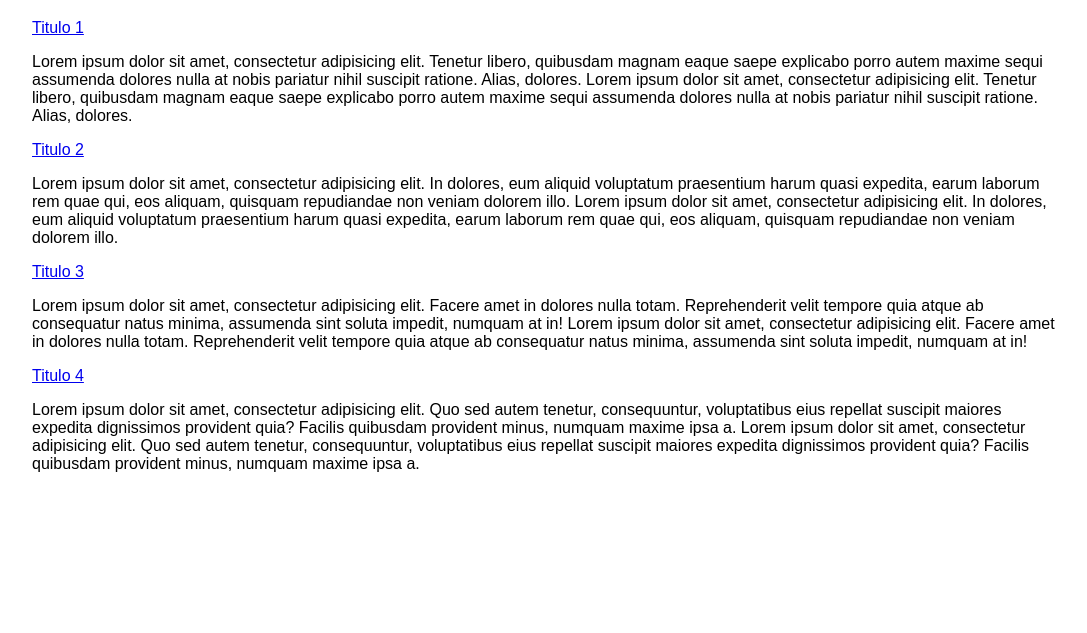
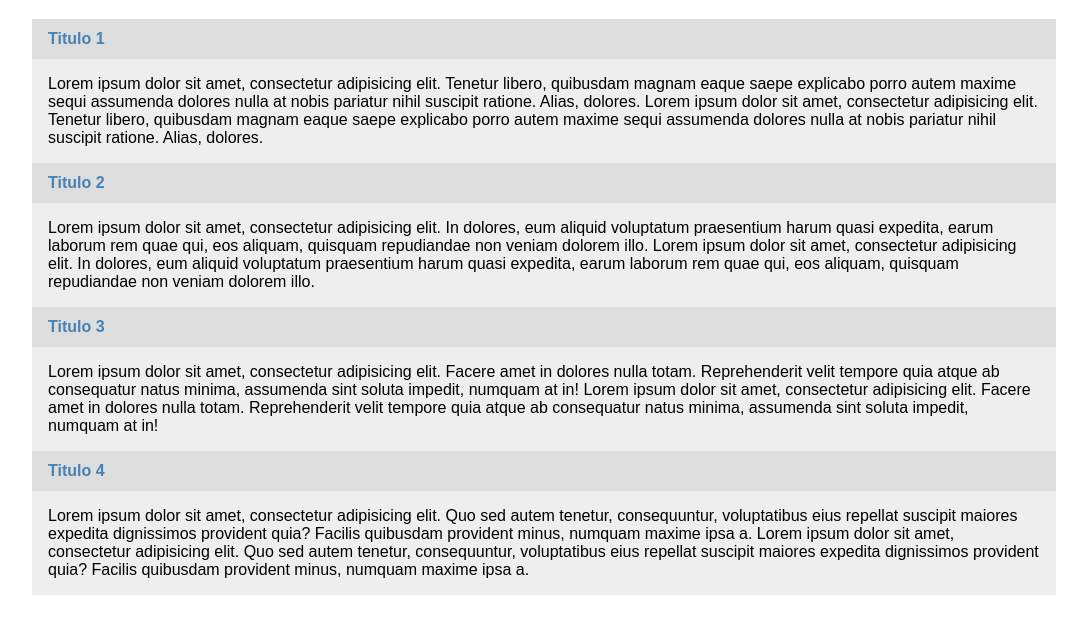
Before and after one commit to yomar-dev/acordeon-css, a plain HTML site: page index.html in a window 1280 px wide. Shown: the part 61-694 px from the top of the page, without its empty margins (96-1183 px from the left). Drawn offline with Linux system fonts and the light colour scheme.

Commit message:
Se le asignaron a cada uno de los parrafos su respectivo 'id' que corresponde con el target al cual va a enviar el Link, también se agregon estilos para darle un poco más de forma a los elementos de nuestro acordeon

```diff
--- a/css/style.css
+++ b/css/style.css
@@ -12,3 +12,22 @@ main{
   margin: auto;
   width: 80%;
 }
+
+.acordeon{
+  background: #eee;
+}
+
+.acordeon a{
+  text-decoration: none;
+  display: block;
+  background: #ddd;
+  line-height: 2.5em;
+  padding: 0 1em;
+  color: steelblue;
+  font-weight: bold;
+}
+
+.acordeon p{
+  padding: 1em;
+  margin: 0;
+}
--- a/index.html
+++ b/index.html
@@ -12,23 +12,23 @@
     <h1>Acordeon con CSS (:target)</h1>
 
     <div class="acordeon">
-      <a href="#" id="seccion-1">Titulo 1</a>
-      <p>
+      <a href="#seccion-1">Titulo 1</a>
+      <p id="seccion-1">
         Lorem ipsum dolor sit amet, consectetur adipisicing elit. Tenetur libero, quibusdam magnam eaque saepe explicabo porro autem maxime sequi assumenda dolores nulla at nobis pariatur nihil suscipit ratione. Alias, dolores.
         Lorem ipsum dolor sit amet, consectetur adipisicing elit. Tenetur libero, quibusdam magnam eaque saepe explicabo porro autem maxime sequi assumenda dolores nulla at nobis pariatur nihil suscipit ratione. Alias, dolores.
       </p>
-      <a href="#" id="seccion-2">Titulo 2</a>
-      <p>
+      <a href="#seccion-2">Titulo 2</a>
+      <p id="seccion-2">
         Lorem ipsum dolor sit amet, consectetur adipisicing elit. In dolores, eum aliquid voluptatum praesentium harum quasi expedita, earum laborum rem quae qui, eos aliquam, quisquam repudiandae non veniam dolorem illo.
         Lorem ipsum dolor sit amet, consectetur adipisicing elit. In dolores, eum aliquid voluptatum praesentium harum quasi expedita, earum laborum rem quae qui, eos aliquam, quisquam repudiandae non veniam dolorem illo.
       </p>
-      <a href="#" id="seccion-3">Titulo 3</a>
-      <p>
+      <a href="#seccion-3">Titulo 3</a>
+      <p id="seccion-3">
         Lorem ipsum dolor sit amet, consectetur adipisicing elit. Facere amet in dolores nulla totam. Reprehenderit velit tempore quia atque ab consequatur natus minima, assumenda sint soluta impedit, numquam at in!
         Lorem ipsum dolor sit amet, consectetur adipisicing elit. Facere amet in dolores nulla totam. Reprehenderit velit tempore quia atque ab consequatur natus minima, assumenda sint soluta impedit, numquam at in!
       </p>
-      <a href="#" id="seccion-4">Titulo 4</a>
-      <p>
+      <a href="#seccion-4">Titulo 4</a>
+      <p id="seccion-4">
         Lorem ipsum dolor sit amet, consectetur adipisicing elit. Quo sed autem tenetur, consequuntur, voluptatibus eius repellat suscipit maiores expedita dignissimos provident quia? Facilis quibusdam provident minus, numquam maxime ipsa a.
         Lorem ipsum dolor sit amet, consectetur adipisicing elit. Quo sed autem tenetur, consequuntur, voluptatibus eius repellat suscipit maiores expedita dignissimos provident quia? Facilis quibusdam provident minus, numquam maxime ipsa a.
       </p>
```
